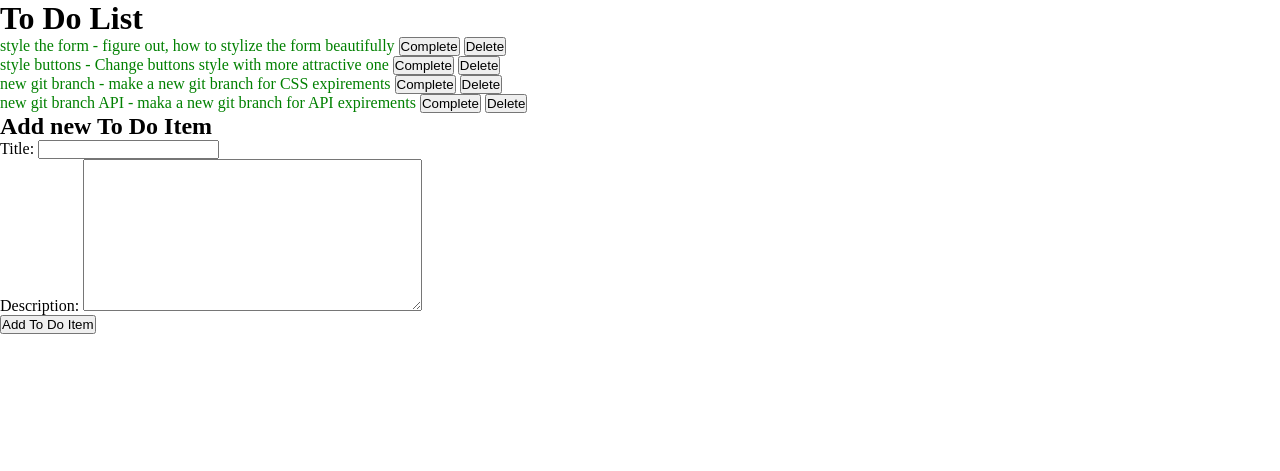
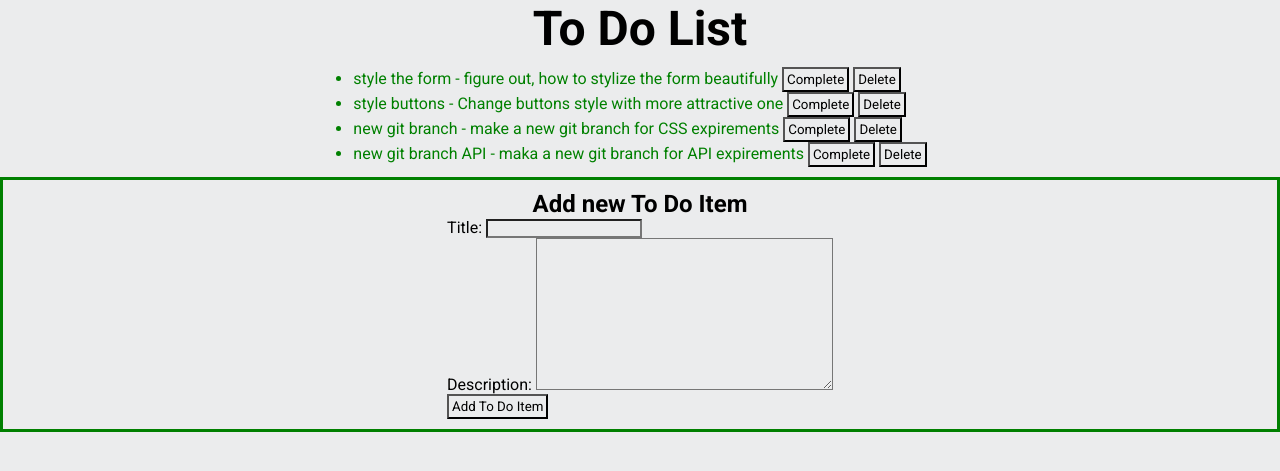
Before and after one commit to Sema78/ToDo-Project, a Django app: page / in a window 1280 px wide. Shown: the top 471 px of the page. Run offline with Django 4.2, Linux system fonts and the light colour scheme; data comes from the database, SQL or seed files in the repository; both versions use the stored data as it was after the commit.

Commit message:
Draft version. Everything works correctly.

```diff
--- a/todo_prj/todo/forms.py
+++ b/todo_prj/todo/forms.py
@@ -3,6 +3,10 @@ from .models import ToDoItem
 
 
 class ToDoItemForm(forms.ModelForm):
+
+    title = forms.CharField(widget=forms.TextInput(attrs={'class': 'form-control'}))
+    description = forms.CharField(widget=forms.Textarea(attrs={'class': 'form-control'}))
+
     class Meta:
         model = ToDoItem
         fields = [
--- a/todo_prj/todo/static/todo/style.css
+++ b/todo_prj/todo/static/todo/style.css
@@ -1,5 +1,6 @@
 * {
-    font-family: 'Roboto' sans-serif;
+    font-family: "Roboto";
+    background-color: #ebeced;
     padding: 0;
     margin: 0;
 }
@@ -11,3 +12,49 @@ li.completed {
     color: red;
     text-decoration: line-through;
 }
+
+.header {
+    font-size: 24px;
+    font-weight: 900;
+    display: flex;
+    justify-content: center;
+}
+
+button {
+    padding: 3px;
+}
+
+.todo_list {
+    font-size: 16px;
+    display: flex;
+    justify-content: center;
+    padding: 10px;
+}
+
+.add_todo_block {
+    font-size: 16px;
+    border: 3px solid green;
+    display: flex;
+    flex-direction: column;
+    justify-content: center;
+    align-items: center;
+    padding: 10px;
+
+}
+
+.atb_header {
+    display: flex;
+    /* justify-content: center; */
+}
+
+.atb_form {
+    display: flex;
+    align-items: center;
+    gap: 5px;
+    /* justify-content: center; */
+}
+
+.atb_button {
+    display: flex;
+    /* justify-content: center; */
+}
--- a/todo_prj/todo/templates/todo/todo_list.html
+++ b/todo_prj/todo/templates/todo/todo_list.html
@@ -1,15 +1,19 @@
 {% load static %}
-<!DOCTYPE html>
+
 <html lang="en">
 <head>
     <meta charset="UTF-8">
     <title>To Do List Project</title>
+    <link rel="stylesheet" href="https://fonts.googleapis.com/css?family=Roboto:300,400,500,700&display=swap"/>
     <link rel="stylesheet" href="{% static 'todo/style.css' %}">
 </head>
 <body>
 
     {% block content %}
+        <div class="header">
             <h1>To Do List</h1>
+        </div>
+        <div class="todo_list">
             <ul>
                 {% for todo in todos %}
                     <li class="{% if todo.completed %}completed{% endif %}">
@@ -17,7 +21,9 @@
                         <form method="POST" style="display: inline-block;">
                             {% csrf_token %}
                             <input type="hidden" name="completed_id" value="{{ todo.id }}">
+                            {% if not todo.completed %}
                                 <button type="submit">Complete</button>
+                            {% endif %}
                         </form>
                         <form method="post" style="display: inline-block;">
                             {% csrf_token %}
@@ -29,13 +35,19 @@
                     <li>No items found!</li>
                 {% endfor %}
             </ul>
-
+        </div>
+        <div class="add_todo_block">
+            <div class="atb_header">
                 <h2>Add new To Do Item</h2>
-        <form method="post">
+            </div>
+<!--            <div class="atb_form_container">-->
+                <form class="atb-form" method="post">
                     {% csrf_token %}
                     {{ form.as_p }}
-            <button type="submit">Add To Do Item</button>
+                    <button class="atb_button" type="submit">Add To Do Item</button>
                 </form>
+            </div>
+        </div>
     {% endblock %}
 </body>
 </html>
--- a/todo_prj/todo/views.py
+++ b/todo_prj/todo/views.py
@@ -24,4 +24,5 @@ def todo_list(request):
         completed_todo = ToDoItem.objects.get(pk=request.POST['completed_id'])
         completed_todo.completed = True
         completed_todo.save()
+        return redirect('todo_list')
     return render(request, 'todo/todo_list.html', context)
```
Also changed, not shown: todo_prj/db.sqlite3. Lines whose indentation alone changed are shown as unchanged.
